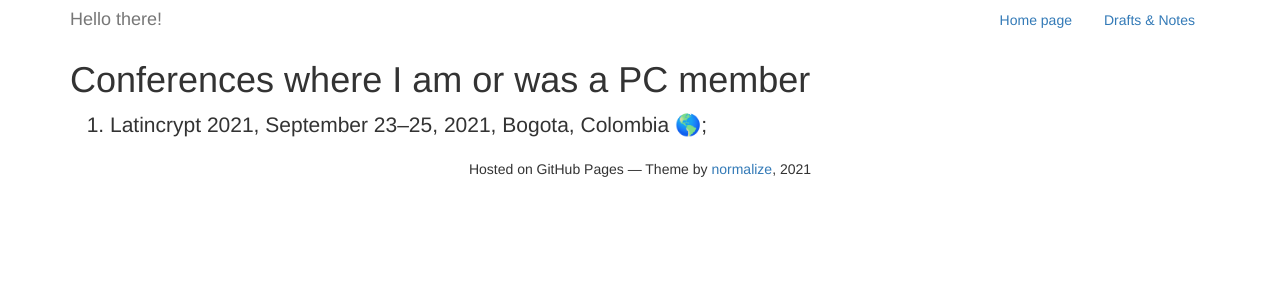
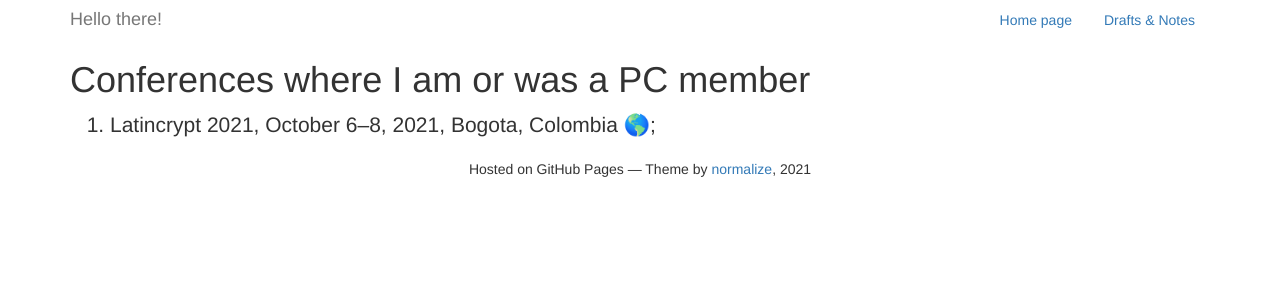
Before and after one commit to JJChiDguez/JJChiDguez.github.io, a Jekyll site: the page built from docs/pcmember.md, in a window 1280 px wide. Shown: the top 300 px of the page. Built offline with Jekyll 4.4.1, drawn with Linux system fonts in a browser that asks for light colours.

Commit message:
Updating Latincrypt-2021 info

```diff
--- a/docs/pcmember.md
+++ b/docs/pcmember.md
@@ -6,6 +6,6 @@ filename: pcmember.md
 
 # Conferences where I am or was a PC member
 
-1. Latincrypt 2021, September 23–25, 2021, Bogota, Colombia [&#x1F30E;](https://urosario.edu.co/Latin-Crypt-2020/inicio/);
+1. Latincrypt 2021, October 6–8, 2021, Bogota, Colombia [&#x1F30E;](https://urosario.edu.co/Latin-Crypt/inicio/);
 <!--&#127757; -->
 <!--&#127759; -->
```
Also changed, not shown: 1 other file.
